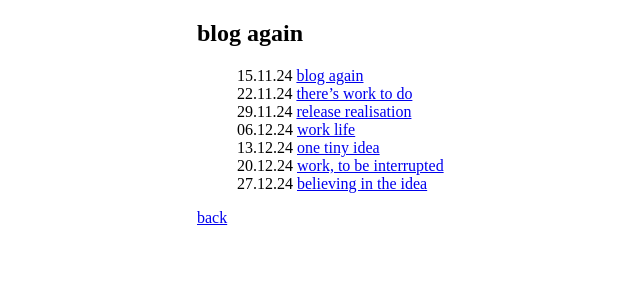
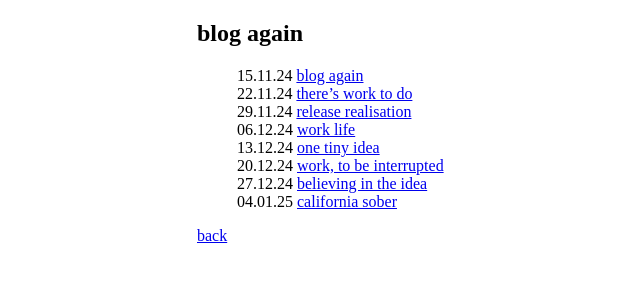
Before and after one commit to stuffedwombat/stuffedwombat.github.io, a Jekyll site: the page built from blogagain.md, in a window 1280 px wide. Shown: the top 300 px of the page, without its empty margins (127-767 px from the left). Built offline with Jekyll 4.4.1, drawn with Linux system fonts in a browser that asks for light colours; our own code applies the rules of GitHub Pages for plain Markdown files; comment, search, counter and statistics services are not loaded.

Commit message:
Update blogagain.md

```diff
--- a/blogagain.md
+++ b/blogagain.md
@@ -7,5 +7,6 @@
 - 13.12.24 [one tiny idea](24_12_13_one_tiny_idea)
 - 20.12.24 [work, to be interrupted](24_12_20_work_to_be_interrupted)
 - 27.12.24 [believing in the idea](24_12_27_believing_in_the_idea)
+- 04.01.25 [california sober](25_01_04_california_sober)
 
 [back](thinking)
```
